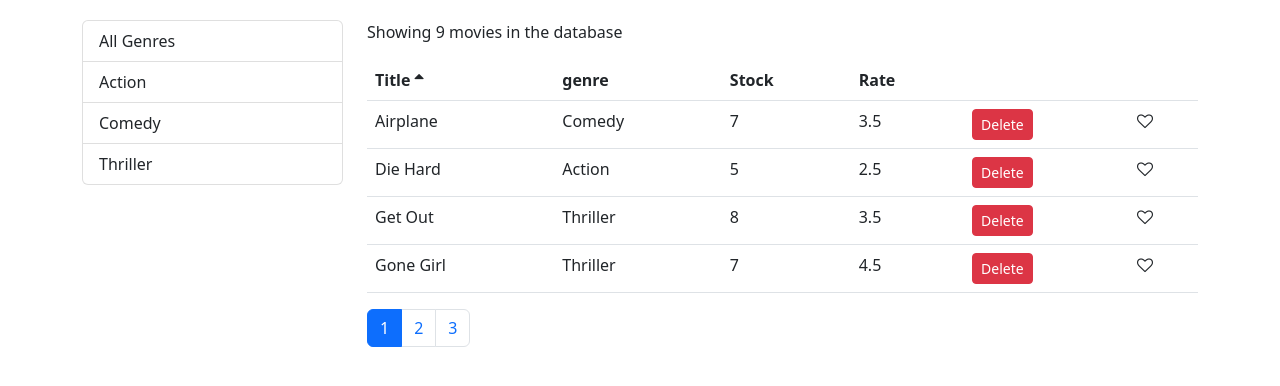
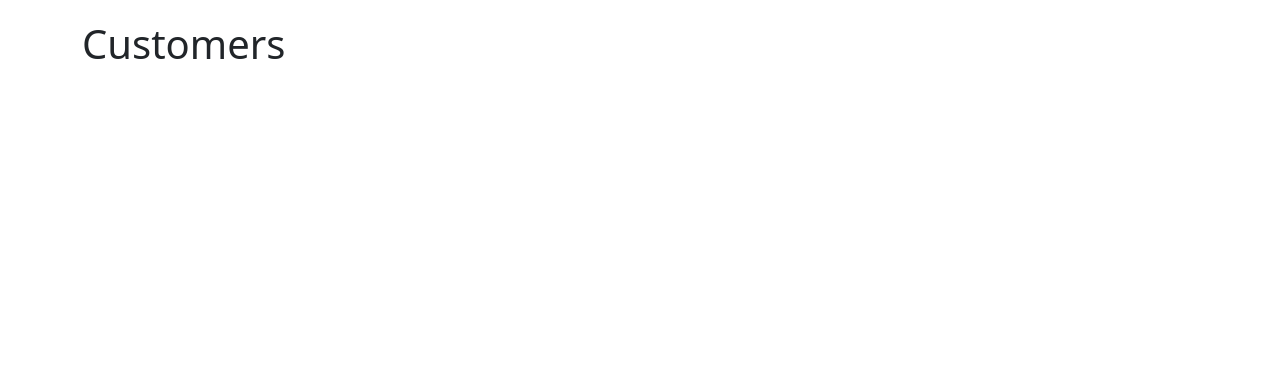
Before and after one commit to neilrathi17/vidly, a React (Create React App) app: page /customers in a window 1280 px wide. Shown: the top 386 px of the page. Built offline with nearby package versions, Linux system fonts and the light colour scheme.

Commit message:
added basic routes

```diff
--- a/package.json
+++ b/package.json
@@ -12,6 +12,7 @@
     "prop-types": "^15.8.1",
     "react": "^18.2.0",
     "react-dom": "^18.2.0",
+    "react-router-dom": "^6.4.2",
     "react-scripts": "5.0.1",
     "web-vitals": "^2.1.4"
   },
--- a/src/App.js
+++ b/src/App.js
@@ -1,11 +1,23 @@
 import React, { Component } from 'react';
 import Movies from './components/movies';
+import { Route, Routes,Navi, Navigate } from 'react-router-dom';
+import Customers from './components/customers';
+import Rentals from './components/rentals';
+import NotFound from './components/notFound';
 
 class App extends Component{
   render(){
   return (
    <main className="container" >
-    <Movies/>
+    <Routes>
+      <Route path="/movies" element={<Movies/>}></Route>
+      <Route path="/customers" element={<Customers/>}></Route>
+      <Route path="/rentals" element={<Rentals/>}></Route>
+      <Route path="/notfound" element={<NotFound/>}></Route>
+      <Route path="/" element={<Navigate replace to="/movies"/>}></Route>
+      <Route path="*"  element={<Navigate replace to='/notfound'/>}/>
+    </Routes>
+
    </main>
   );
 }
--- /dev/null
+++ b/src/components/customers.jsx
@@ -0,0 +1,7 @@
+import React from 'react';
+
+const customers = () => {
+    return ( <h1>Customers</h1> );
+}
+
+export default customers;
--- a/src/components/movietable.jsx
+++ b/src/components/movietable.jsx
@@ -5,6 +5,7 @@ import Table from "./common/table";
 import { Tab } from "bootstrap";
 
 class MoviesTable extends Component {
+
   columns = [
     { path: "title", label: "Title" },
     { path: "genre.name", label: "genre" },
--- /dev/null
+++ b/src/components/notFound.jsx
@@ -0,0 +1,8 @@
+import React from 'react';
+
+
+const NotFound = () => {
+    return ( <h1>notfound</h1> );
+}
+
+export default NotFound;
--- /dev/null
+++ b/src/components/rentals.jsx
@@ -0,0 +1,7 @@
+import React from 'react';
+
+const Rentals = () => {
+    return ( <h1>Rentals</h1> );
+}
+
+export default Rentals;
--- a/src/index.js
+++ b/src/index.js
@@ -1,15 +1,18 @@
-import React from 'react';
-import ReactDOM from 'react-dom/client';
-import './index.css';
-import App from './App';
-import reportWebVitals from './reportWebVitals';
-import 'bootstrap/dist/css/bootstrap.css';
-import 'font-awesome/css/font-awesome.css';
+import React from "react";
+import ReactDOM from "react-dom/client";
+import "./index.css";
+import App from "./App";
+import reportWebVitals from "./reportWebVitals";
+import "bootstrap/dist/css/bootstrap.css";
+import "font-awesome/css/font-awesome.css";
+import { BrowserRouter } from "react-router-dom";
 
-const root = ReactDOM.createRoot(document.getElementById('root'));
+const root = ReactDOM.createRoot(document.getElementById("root"));
 root.render(
   <React.StrictMode>
-    <App />
+    <BrowserRouter>
+      <App />
+    </BrowserRouter>
   </React.StrictMode>
 );
 
```
Also changed, not shown: src/components/movieForm.jsx (added, +7 -0 lines), 1 other file (tests, documents, lock files or other folders).
